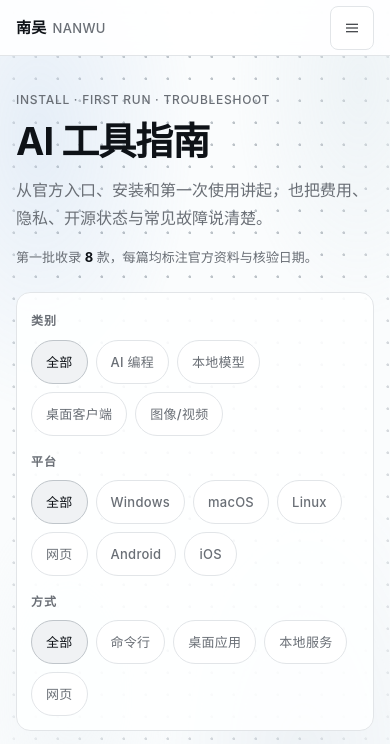
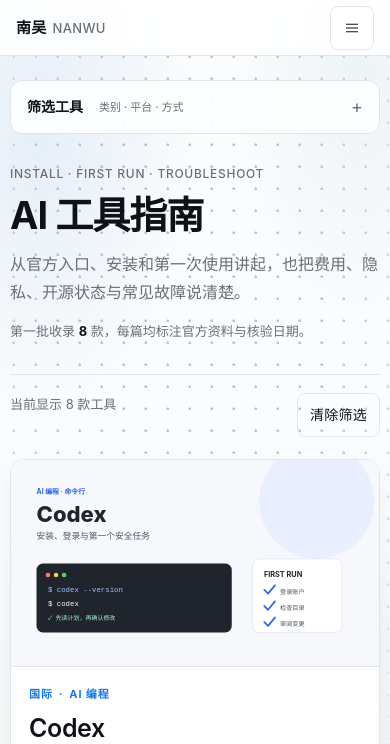
Before and after one commit to SERAPH125/personal-ip-website, an Astro site: page /personal-ip-website/tools in a window 390 px wide. Shown: the top 744 px of the page. Built offline with nearby package versions, Linux system fonts and the light colour scheme; Astro itself is replaced by a stand-in of ours.

Commit message:
feat: redesign tool catalog with sidebar

```diff
--- a/public/assets/hub.css
+++ b/public/assets/hub.css
@@ -2052,12 +2052,67 @@ html.notes-gsap:not(.notes-motion-ready) .notes-foot {
 
 /* AI tool catalog */
 .page--tools {
-  padding-top: 48px;
+  width: min(100% - 32px, 1180px);
+  padding-top: 40px;
   padding-bottom: 88px;
+}
+.tools-shell {
+  display: grid;
+  grid-template-columns: minmax(220px, 248px) minmax(0, 1fr);
+  gap: clamp(38px, 5vw, 72px);
+  align-items: start;
+}
+.tools-sidebar {
+  min-width: 0;
+  align-self: stretch;
+}
+.tools-sidebar__sticky {
+  position: sticky;
+  top: calc(var(--nav-h) + 22px);
+  max-height: calc(100vh - var(--nav-h) - 44px);
+  overflow: hidden;
+  border: 1px solid var(--border);
+  border-radius: 12px;
+  background: oklch(100% 0 0 / 0.9);
+  box-shadow: 0 12px 30px oklch(22% 0.02 250 / 0.055);
+}
+.tools-sidebar__intro {
+  padding: 20px 20px 18px;
+  border-bottom: 1px solid var(--border);
+}
+.tools-sidebar__intro .eyebrow { margin-bottom: 5px; }
+.tools-sidebar__intro h2 {
+  margin: 0;
+  font-family: var(--font-display);
+  font-size: 21px;
+  line-height: 1.35;
+  letter-spacing: -0.01em;
+}
+.tools-sidebar__intro > p:last-child {
+  margin: 6px 0 0;
+  color: var(--muted);
+  font-size: 12px;
+}
+.tool-filter-disclosure {
+  max-height: calc(100vh - var(--nav-h) - 164px);
+  overflow-y: auto;
+  scrollbar-width: thin;
+  scrollbar-color: oklch(82% 0.012 250) transparent;
+}
+.tool-filter-disclosure > summary {
+  display: none;
+  list-style: none;
+}
+.tool-filter-disclosure > summary::-webkit-details-marker { display: none; }
+.tools-content {
+  min-width: 0;
+  max-width: 860px;
 }
 .tools-hero {
   max-width: 760px;
-  margin-bottom: 32px;
+  margin-bottom: 18px;
+  padding: 2px 0 34px;
+  border-bottom: 1px solid var(--border);
 }
 .tools-hero h1 {
   margin: 0 0 12px;
@@ -2079,28 +2134,30 @@ html.notes-gsap:not(.notes-motion-ready) .notes-foot {
 .tools-count strong { color: var(--fg); font-weight: 650; }
 .tool-filters {
   display: grid;
-  gap: 12px;
-  margin-bottom: 16px;
-  padding: 18px 20px;
-  border: 1px solid var(--border);
-  border-radius: 14px;
-  background: oklch(100% 0 0 / 0.9);
+  gap: 0;
+  padding: 9px 10px 14px;
 }
 .tool-filter-group {
-  display: flex;
-  flex-wrap: wrap;
-  align-items: center;
-  gap: 8px;
-}
+  display: grid;
+  grid-template-columns: repeat(2, minmax(0, 1fr));
+  gap: 6px;
+  padding: 9px 0 10px;
+}
+.tool-filter-group + .tool-filter-group { border-top: 1px solid var(--border); }
 .tool-filter-group > span {
-  width: 58px;
-  flex: 0 0 58px;
-  color: var(--muted);
-  font-size: 12px;
+  grid-column: 1 / -1;
+  padding: 1px 5px 3px;
+  color: var(--muted);
+  font-size: 11px;
   font-weight: 650;
   letter-spacing: 0.08em;
 }
-.tool-filter-group .filter-chip { min-height: 44px; }
+.tool-filter-group .filter-chip {
+  width: 100%;
+  min-height: 44px;
+  padding-inline: 8px;
+  font-size: 11.5px;
+}
 .tool-filter-status {
   display: flex;
   align-items: center;
@@ -2117,7 +2174,7 @@ html.notes-gsap:not(.notes-motion-ready) .notes-foot {
 .tool-filter-status .btn { min-height: 44px; }
 .tool-grid {
   display: grid;
-  grid-template-columns: repeat(3, minmax(0, 1fr));
+  grid-template-columns: repeat(2, minmax(0, 1fr));
   gap: 18px;
   margin: 0;
   padding: 0;
@@ -2406,19 +2463,58 @@ html.notes-gsap:not(.notes-motion-ready) .notes-foot {
   visibility: visible;
 }
 
-@media (max-width: 960px) {
-  .tool-grid { grid-template-columns: repeat(2, minmax(0, 1fr)); }
+@media (max-width: 820px) {
+  .page--tools {
+    width: min(100% - 20px, 860px);
+    padding-top: 24px;
+  }
+  .tools-shell { display: block; }
+  .tools-sidebar { margin-bottom: 28px; }
+  .tools-sidebar__sticky {
+    position: static;
+    max-height: none;
+    overflow: visible;
+    box-shadow: none;
+  }
+  .tools-sidebar__intro { display: none; }
+  .tool-filter-disclosure {
+    max-height: none;
+    overflow: visible;
+  }
+  .tool-filter-disclosure > summary {
+    display: flex;
+    min-height: 52px;
+    align-items: center;
+    justify-content: space-between;
+    gap: 16px;
+    padding: 0 16px;
+    color: var(--fg);
+    cursor: pointer;
+    font-size: 14px;
+    font-weight: 650;
+  }
+  .tool-filter-disclosure > summary small {
+    color: var(--muted);
+    font-size: 11px;
+    font-weight: 500;
+  }
+  .tool-filter-disclosure > summary::after {
+    content: "+";
+    margin-left: auto;
+    color: var(--muted);
+    font-size: 18px;
+    font-weight: 400;
+  }
+  .tool-filter-disclosure[open] > summary::after { content: "−"; }
+  .tool-filter-disclosure[open] > summary { border-bottom: 1px solid var(--border); }
+  .tool-filters {
+    max-height: min(62vh, 520px);
+    overflow-y: auto;
+  }
+  .tools-hero { padding-bottom: 32px; }
 }
 
 @media (max-width: 640px) {
-  .page--tools { padding-top: 34px; }
-  .tools-hero { margin-bottom: 24px; }
-  .tool-filters { padding: 14px; }
-  .tool-filter-group > span {
-    width: 100%;
-    flex-basis: 100%;
-    margin-top: 4px;
-  }
   .tool-filter-status { align-items: flex-start; }
   .tool-filter-status .btn { padding-inline: 12px; }
   .tool-grid { grid-template-columns: 1fr; }
--- a/src/pages/tools.astro
+++ b/src/pages/tools.astro
@@ -40,16 +40,20 @@ const schema = {
   mainId="tools-page"
 >
   <main class="page page--tools" id="tools-page" data-od-id="tools-page" tabindex="-1">
-    <header class="tools-hero">
-      <div>
-        <p class="eyebrow eyebrow--muted">Install · First run · Troubleshoot</p>
-        <h1>AI 工具指南</h1>
-        <p class="lede">从官方入口、安装和第一次使用讲起，也把费用、隐私、开源状态与常见故障说清楚。</p>
-        <p class="tools-count">第一批收录 <strong>{tools.length}</strong> 款，每篇均标注官方资料与核验日期。</p>
+    <section class="tools-shell" data-tool-filter-root aria-label="AI 工具目录">
+      <aside class="tools-sidebar" data-tool-sidebar aria-label="工具筛选侧栏">
+        <div class="tools-sidebar__sticky">
+          <div class="tools-sidebar__intro">
+            <p class="eyebrow eyebrow--muted">Tool Directory</p>
+            <h2>工具目录</h2>
+            <p>{tools.length} 款工具 · 3 组筛选</p>
           </div>
-    </header>
 
-    <section data-tool-filter-root aria-label="筛选 AI 工具">
+          <details class="tool-filter-disclosure" data-tool-filter-disclosure open>
+            <summary>
+              <span>筛选工具</span>
+              <small>类别 · 平台 · 方式</small>
+            </summary>
             <div class="tool-filters">
               <div class="tool-filter-group" data-tool-filter-group="category" role="group" aria-label="按类别筛选">
                 <span>类别</span>
@@ -67,6 +71,17 @@ const schema = {
                 {accessFilters.map(([value, meta]) => <button type="button" class="filter-chip" data-tool-filter={value} aria-pressed="false">{meta.label}</button>)}
               </div>
             </div>
+          </details>
+        </div>
+      </aside>
+
+      <div class="tools-content">
+        <header class="tools-hero">
+          <p class="eyebrow eyebrow--muted">Install · First run · Troubleshoot</p>
+          <h1>AI 工具指南</h1>
+          <p class="lede">从官方入口、安装和第一次使用讲起，也把费用、隐私、开源状态与常见故障说清楚。</p>
+          <p class="tools-count">第一批收录 <strong>{tools.length}</strong> 款，每篇均标注官方资料与核验日期。</p>
+        </header>
 
         <div class="tool-filter-status">
           <p data-tool-count role="status" aria-live="polite">当前显示 {tools.length} 款工具</p>
@@ -82,6 +97,22 @@ const schema = {
           <p>换一个平台或使用方式，或者清除筛选查看全部 8 款。</p>
           <button type="button" class="btn btn--primary" data-tool-clear>清除筛选</button>
         </div>
+      </div>
     </section>
   </main>
+
+  <script is:inline>
+    (() => {
+      const disclosure = document.querySelector("[data-tool-filter-disclosure]");
+      if (!(disclosure instanceof HTMLDetailsElement)) return;
+
+      const desktop = window.matchMedia("(min-width: 821px)");
+      const syncDisclosure = () => {
+        disclosure.open = desktop.matches;
+      };
+
+      syncDisclosure();
+      desktop.addEventListener("change", syncDisclosure);
+    })();
+  </script>
 </BaseLayout>
```
Also changed, not shown: brand-spec.md (+1 -1 lines), docs/ops.md (+3 -3 lines), docs/superpowers/specs/2026-08-26-ai-tool-guides-design.md (+13 -4 lines), docs/README.md, 1 other file. Lines whose indentation alone changed are shown as unchanged.
